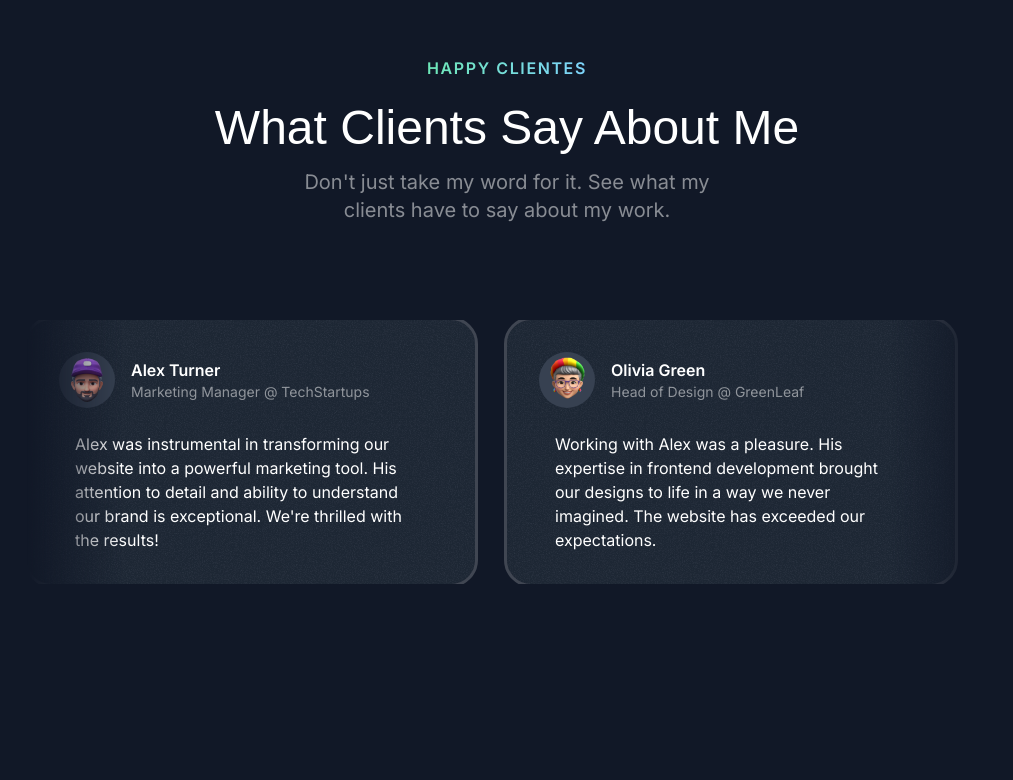
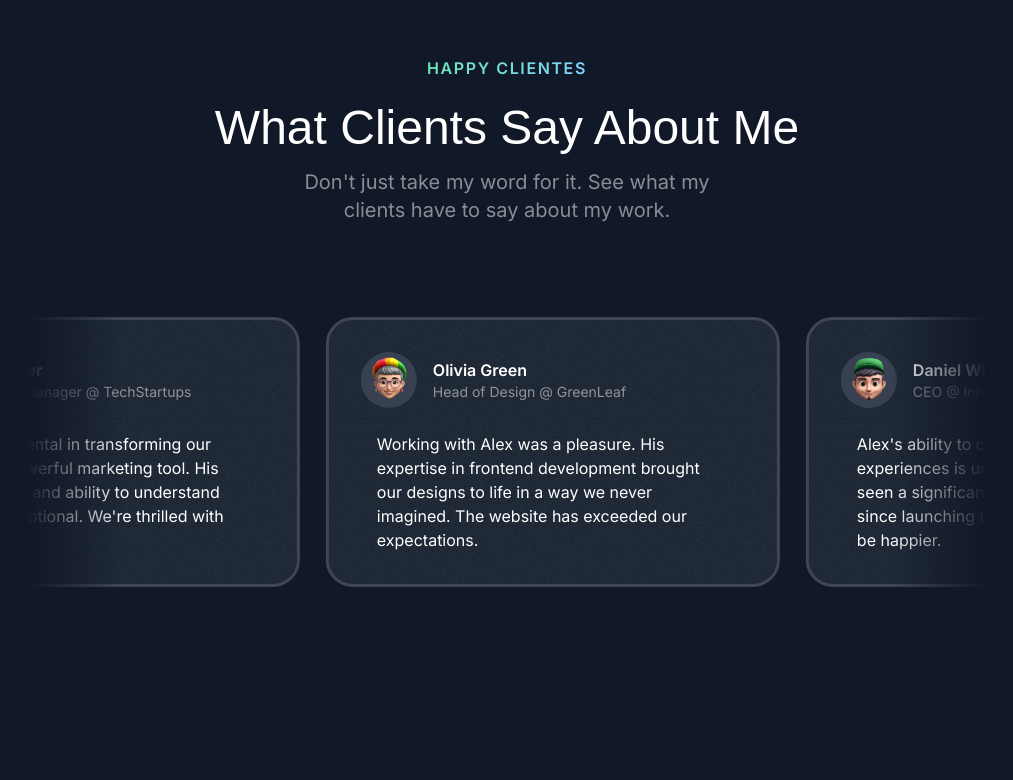
Before and after one commit to ppaann/tailwind_motion, a Next.js app: page / in a window 1280 px wide. Shown: the part 3236-4016 px from the top of the page, without its empty margins (133-1146 px from the left). Built offline with nearby package versions, Linux system fonts and the light colour scheme; a web font is replaced by a local one.

Commit message:
testimonial hover stop animation

```diff
--- a/src/sections/Tape.tsx
+++ b/src/sections/Tape.tsx
@@ -21,7 +21,7 @@ export const TapeSection = () => {
           className='flex'
           style={{
             maskImage:
-              'linear-gradient(to right, transparent, black 10%, black 70%, transparent)',
+              'linear-gradient(to right, transparent, black 10%, black 90%, transparent)',
           }}
         >
           <div className='flex flex-none gap-4 py-3 pr-4 animate-move-left [animation-duration:30s]'>
--- a/src/sections/Testimonials.tsx
+++ b/src/sections/Testimonials.tsx
@@ -7,6 +7,7 @@ import memojiAvatar5 from '@/assets/images/memoji-avatar-5.png';
 import { SectionHead } from '@/components/SectionHead';
 import grainImage from '@/assets/images/grain.jpg';
 import { Card } from '@/components/Card';
+import { Fragment } from 'react';
 const testimonials = [
   {
     name: 'Alex Turner',
@@ -51,18 +52,26 @@ export const TestimonialsSection = () => {
         />
 
         <div
-          className='mt-16 lg:mt-24 flex overflow-x-clip'
+          className='mt-12 lg:mt-20 flex overflow-x-clip py-4'
           style={{
             maskImage:
               'linear-gradient(to right, transparent, black 10%, black 90%, transparent) ',
           }}
         >
-          <div className='flex-none flex gap-8'>
+          <div className='flex-none flex gap-8 pr-8 animate-move-left [animation-duration:90s] hover:[animation-play-state:paused]'>
+            {[...Array(2)].fill(0).map((_, index) => (
+              <Fragment key={index}>
                 {testimonials.map((testimonial, index) => (
-              <Card key={index} className='max-w-xs md:max-w-md md:p-8'>
+                  <Card
+                    key={index}
+                    className='max-w-xs md:max-w-md md:p-8 hover:-rotate-3 transition duration-300'
+                  >
                     <div className='flex gap-4 items-center '>
                       <div className='flex rounded-full bg-gray-700 size-14 flex-shrink-0'>
-                    <Image src={testimonial.avatar} alt={testimonial.name} />
+                        <Image
+                          src={testimonial.avatar}
+                          alt={testimonial.name}
+                        />
                       </div>
                       <div className='flex flex-col'>
                         <h3 className='font-semibold'>{testimonial.name}</h3>
@@ -76,6 +85,8 @@ export const TestimonialsSection = () => {
                     </p>
                   </Card>
                 ))}
+              </Fragment>
+            ))}
           </div>
         </div>
       </div>
```
Lines whose indentation alone changed are shown as unchanged.
